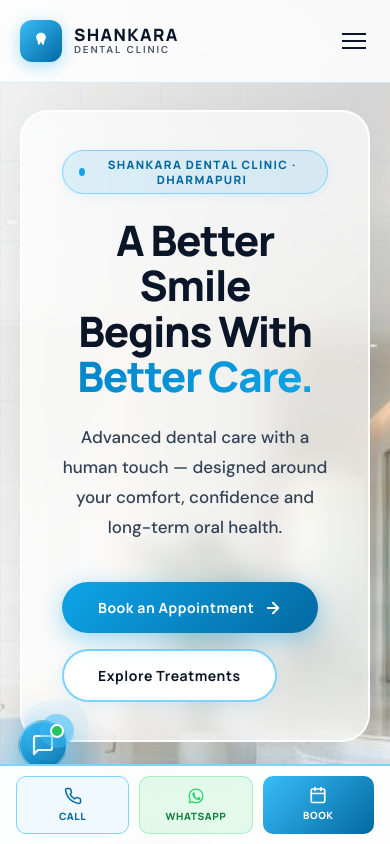
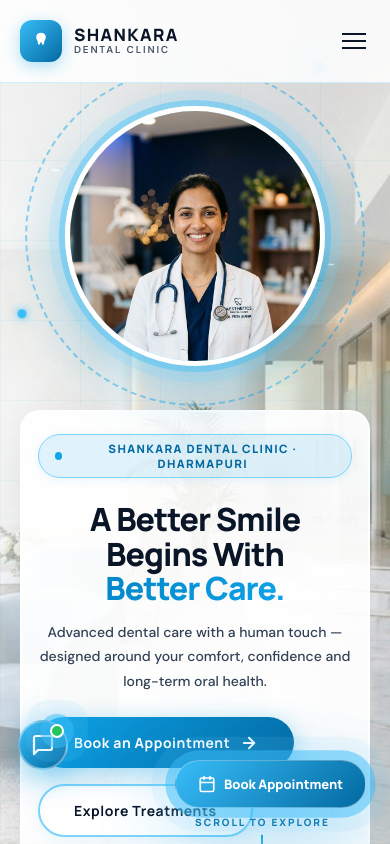
Before and after one commit to sarjanthecoder/MENS-SALOON, a React (Vite) app: page / in a window 390 px wide. Shown: the top 844 px of the page. Built offline with nearby package versions, Linux system fonts and the light colour scheme.

Commit message:
fix(mobile): place doctor photo first on mobile, remove mobile bottom bar, and boost 120fps smoothness

```diff
--- a/src/App.jsx
+++ b/src/App.jsx
@@ -17,40 +17,24 @@
 import Chatbot from './components/Chatbot'
 
 export default function App() {
-  // Global scroll reveal observer
+  // Ultra-Smooth Hardware-Accelerated Scroll Reveal Observer
   useEffect(() => {
-    const checkVisibility = () => {
-      const elements = document.querySelectorAll('.reveal')
-      elements.forEach((el) => {
-        const rect = el.getBoundingClientRect()
-        if (rect.top < window.innerHeight - 30) {
-          el.classList.add('visible')
-        }
-      })
-    }
-
     const observer = new IntersectionObserver(
       (entries) => {
         entries.forEach((entry) => {
           if (entry.isIntersecting) {
             entry.target.classList.add('visible')
+            observer.unobserve(entry.target) // unobserve once visible for zero CPU/GPU overhead
           }
         })
       },
-      { threshold: 0.05, rootMargin: '0px 0px 50px 0px' }
+      { threshold: 0.05, rootMargin: '0px 0px 80px 0px' }
     )
 
     const elements = document.querySelectorAll('.reveal')
     elements.forEach((el) => observer.observe(el))
 
-    // Initial check
-    checkVisibility()
-    window.addEventListener('scroll', checkVisibility, { passive: true })
-
-    return () => {
-      observer.disconnect()
-      window.removeEventListener('scroll', checkVisibility)
-    }
+    return () => observer.disconnect()
   }, [])
 
   return (
@@ -92,35 +76,6 @@
         </svg>
         <span>Book Appointment</span>
       </a>
-
-      {/* Mobile sticky bottom bar */}
-      <div className="mobile-sticky-bar" role="navigation" aria-label="Quick contact">
-        <a href="tel:+916374253113" className="bar-call">
-          <svg width="18" height="18" viewBox="0 0 24 24" fill="none" stroke="currentColor" strokeWidth="2" strokeLinecap="round" strokeLinejoin="round">
-            <path d="M22 16.92v3a2 2 0 0 1-2.18 2 19.79 19.79 0 0 1-8.63-3.07 19.5 19.5 0 0 1-6-6 19.79 19.79 0 0 1-3.07-8.67A2 2 0 0 1 4.11 2h3a2 2 0 0 1 2 1.72 12.84 12.84 0 0 0 .7 2.81 2 2 0 0 1-.45 2.11L8.09 9.91a16 16 0 0 0 6 6l1.27-1.27a2 2 0 0 1 2.11-.45 12.84 12.84 0 0 0 2.81.7A2 2 0 0 1 22 16.92z" />
-          </svg>
-          <span>Call</span>
-        </a>
-        <a href="https://wa.me/916374253113" target="_blank" rel="noreferrer" className="bar-wa">
-          <svg width="18" height="18" viewBox="0 0 24 24" fill="#25D366">
-            <path d="M12.04 2C6.58 2 2.13 6.45 2.13 11.91C2.13 13.66 2.59 15.36 3.45 16.86L2.05 22L7.3 20.62C8.75 21.41 10.38 21.83 12.04 21.83C17.5 21.83 21.95 17.38 21.95 11.92C21.95 9.27 20.92 6.78 19.05 4.91C17.18 3.03 14.69 2 12.04 2ZM12.05 3.67C14.25 3.67 16.31 4.53 17.87 6.09C19.42 7.65 20.28 9.72 20.28 11.92C20.28 16.46 16.58 20.15 12.04 20.15C10.56 20.15 9.11 19.76 7.85 19.01L7.55 18.83L4.43 19.65L5.26 16.61L5.06 16.29C4.24 14.99 3.8 13.47 3.8 11.91C3.81 7.37 7.5 3.67 12.05 3.67ZM8.83 7.35C8.65 7.35 8.35 7.42 8.1 7.69C7.86 7.96 7.17 8.61 7.17 9.93C7.17 11.24 8.13 12.51 8.26 12.68C8.39 12.86 10.13 15.52 12.8 16.67C13.44 16.94 13.93 17.11 14.33 17.23C15.01 17.45 15.63 17.42 16.12 17.35C16.67 17.27 17.81 16.66 18.05 16C18.28 15.33 18.28 14.77 18.21 14.65C18.14 14.53 17.96 14.45 17.69 14.32C17.42 14.18 16.08 13.52 15.83 13.43C15.58 13.34 15.4 13.29 15.22 13.56C15.04 13.83 14.52 14.45 14.36 14.63C14.2 14.81 14.04 14.83 13.77 14.7C13.5 14.56 12.63 14.28 11.6 13.36C10.8 12.64 10.25 11.76 10.1 11.49C9.94 11.22 10.08 11.08 10.22 10.94C10.34 10.82 10.49 10.63 10.63 10.47C10.77 10.31 10.81 10.19 10.9 10.01C11 9.83 10.95 9.68 10.88 9.55C10.81 9.41 10.28 8.11 10.06 7.57C9.84 7.05 9.62 7.12 9.45 7.11C9.3 7.11 9.11 7.1 8.93 7.1C8.75 7.1 8.83 7.35 8.83 7.35Z" />
-          </svg>
-          <span>WhatsApp</span>
-        </a>
-        <a
-          href="#appointment"
-          className="bar-book"
-          onClick={(e) => { e.preventDefault(); document.getElementById('appointment')?.scrollIntoView({ behavior: 'smooth' }) }}
-        >
-          <svg width="18" height="18" viewBox="0 0 24 24" fill="none" stroke="currentColor" strokeWidth="2.2" strokeLinecap="round" strokeLinejoin="round">
-            <rect x="3" y="4" width="18" height="18" rx="2" ry="2" />
-            <line x1="16" y1="2" x2="16" y2="6" />
-            <line x1="8" y1="2" x2="8" y2="6" />
-            <line x1="3" y1="10" x2="21" y2="10" />
-          </svg>
-          <span>Book</span>
-        </a>
-      </div>
     </>
   )
 }
--- a/src/components/Navbar.jsx
+++ b/src/components/Navbar.jsx
@@ -34,20 +34,25 @@
   const navListRef = useRef(null)
   const [indicatorStyle, setIndicatorStyle] = useState({ left: 0, width: 0, opacity: 0 })
 
-  // Live Scroll Spy: Track which section is in viewport with accurate boundary detection
+  // Live Scroll Spy: High-Performance requestAnimationFrame Scroll Spy
   useEffect(() => {
-    const handleScroll = () => {
-      setScrolled(window.scrollY > 40)
+    let ticking = false
+
+    const updateScrollState = () => {
+      const scrollY = window.scrollY
+      setScrolled(scrollY > 40)
 
       // If at top
-      if (window.scrollY < 180) {
+      if (scrollY < 180) {
         setActiveSection('hero')
+        ticking = false
         return
       }
 
       // If near bottom of page, activate contact
-      if (window.innerHeight + window.scrollY >= document.documentElement.scrollHeight - 120) {
+      if (window.innerHeight + scrollY >= document.documentElement.scrollHeight - 120) {
         setActiveSection('contact')
+        ticking = false
         return
       }
 
@@ -65,15 +70,22 @@
         }
       }
 
-      // Map auxiliary sections (e.g., 'experience' -> 'technology', 'faq' -> 'gallery', 'appointment' -> 'appointment')
       if (currentSection === 'experience') currentSection = 'technology'
       if (currentSection === 'faq') currentSection = 'gallery'
 
       setActiveSection(currentSection)
+      ticking = false
+    }
+
+    const handleScroll = () => {
+      if (!ticking) {
+        window.requestAnimationFrame(updateScrollState)
+        ticking = true
+      }
     }
 
     window.addEventListener('scroll', handleScroll, { passive: true })
-    handleScroll() // initial check
+    updateScrollState() // initial check
     return () => window.removeEventListener('scroll', handleScroll)
   }, [])
 
--- a/src/index.css
+++ b/src/index.css
@@ -514,20 +514,41 @@
 .hero-badge-text-light span { display: block; font-size: 10.5px; font-weight: 600; color: var(--gray-600); }
 
 @media (max-width: 1024px) {
-  .hero-inner-light { grid-template-columns: 1fr; text-align: center; gap: 48px; }
-  .hero-left { align-items: center; }
-  .hero-sub-light { max-width: 100%; }
-  .hero-right { justify-content: center; }
-  .hero-doctor-scene { width: 340px; height: 400px; }
+  .hero-inner-light {
+    display: flex;
+    flex-direction: column-reverse;
+    text-align: center;
+    gap: 32px;
+    padding-top: 96px;
+    padding-bottom: 50px;
+  }
+  .hero-right {
+    display: flex;
+    justify-content: center;
+    width: 100%;
+  }
+  .hero-left {
+    align-items: center;
+    padding: 28px 20px;
+    width: 100%;
+    backdrop-filter: none;
+    background: rgba(255, 255, 255, 0.92);
+  }
+  .hero-sub-light { max-width: 100%; font-size: 15px; }
+  .hero-doctor-scene { width: 340px; height: 370px; }
   .hero-doctor-circle-frame { width: 300px; height: 300px; }
   .doctor-orbit-ring-light { width: 340px; height: 340px; }
   .hero-float-card-light { left: -10px; }
   .hero-badge-light { right: -10px; }
 }
 @media (max-width: 600px) {
+  .hero-inner-light { padding-top: 86px; gap: 24px; }
   .hero-float-card-light, .hero-badge-light { display: none; }
-  .hero-doctor-scene { width: 270px; height: 320px; }
-  .hero-doctor-circle-frame { width: 250px; height: 250px; }
+  .hero-doctor-scene { width: 280px; height: 300px; }
+  .hero-doctor-circle-frame { width: 260px; height: 260px; }
+  .hero-left { padding: 22px 16px; border-radius: 20px; }
+  .hero-title-light { font-size: 32px; margin-bottom: 14px; }
+  .hero-sub-light { font-size: 14px; margin-bottom: 24px; }
 }
 
 /* ─── DOCTOR SECTION (LARGE ROUND PRESENTATION) ── */
@@ -1721,26 +1742,17 @@
   transition: var(--transition); animation: pulseGlow 3s ease-in-out 2s infinite;
 }
 .floating-book:hover { transform: translateY(-3px); box-shadow: 0 16px 48px rgba(14,165,233,0.65); }
-@media (max-width: 768px) { .floating-book { display: none; } }
-
-/* ─── MOBILE STICKY BAR ───────────────────────── */
-.mobile-sticky-bar {
-  display: none; position: fixed; bottom: 0; left: 0; right: 0; z-index: 998;
-  background: rgba(255,255,255,0.96);
-  backdrop-filter: blur(20px); -webkit-backdrop-filter: blur(20px);
-  border-top: 2px solid var(--sky-border); padding: 10px 16px; gap: 10px;
-  box-shadow: 0 -4px 24px rgba(14,165,233,0.15);
-}
-@media (max-width: 768px) { .mobile-sticky-bar { display: flex; } }
-.mobile-sticky-bar a {
-  flex: 1; display: flex; flex-direction: column; align-items: center; gap: 4px;
-  padding: 10px 4px; border-radius: 10px;
-  font-family: var(--font-main); font-size: 10px; font-weight: 800;
-  letter-spacing: 0.06em; text-transform: uppercase; text-decoration: none; transition: var(--transition);
-}
-.mobile-sticky-bar .bar-call { background: var(--sky-ultra); color: var(--blue-deep); border: 1.5px solid var(--sky-border); }
-.mobile-sticky-bar .bar-wa { background: rgba(37,211,102,0.12); color: #15803d; border: 1.5px solid rgba(37,211,102,0.3); }
-.mobile-sticky-bar .bar-book { background: linear-gradient(135deg, var(--sky), var(--blue-deep)); color: var(--white); }
+/* ─── HARDWARE ACCELERATION & SMOOTHNESS ─────── */
+*, *::before, *::after {
+  -webkit-font-smoothing: antialiased;
+  -moz-osx-font-smoothing: grayscale;
+}
+
+.reveal {
+  transform: translate3d(0, 0, 0);
+  backface-visibility: hidden;
+  will-change: transform, opacity;
+}
 
 /* ─── SECTION TITLE HELPERS ───────────────────── */
 .section-title-dark {
```
